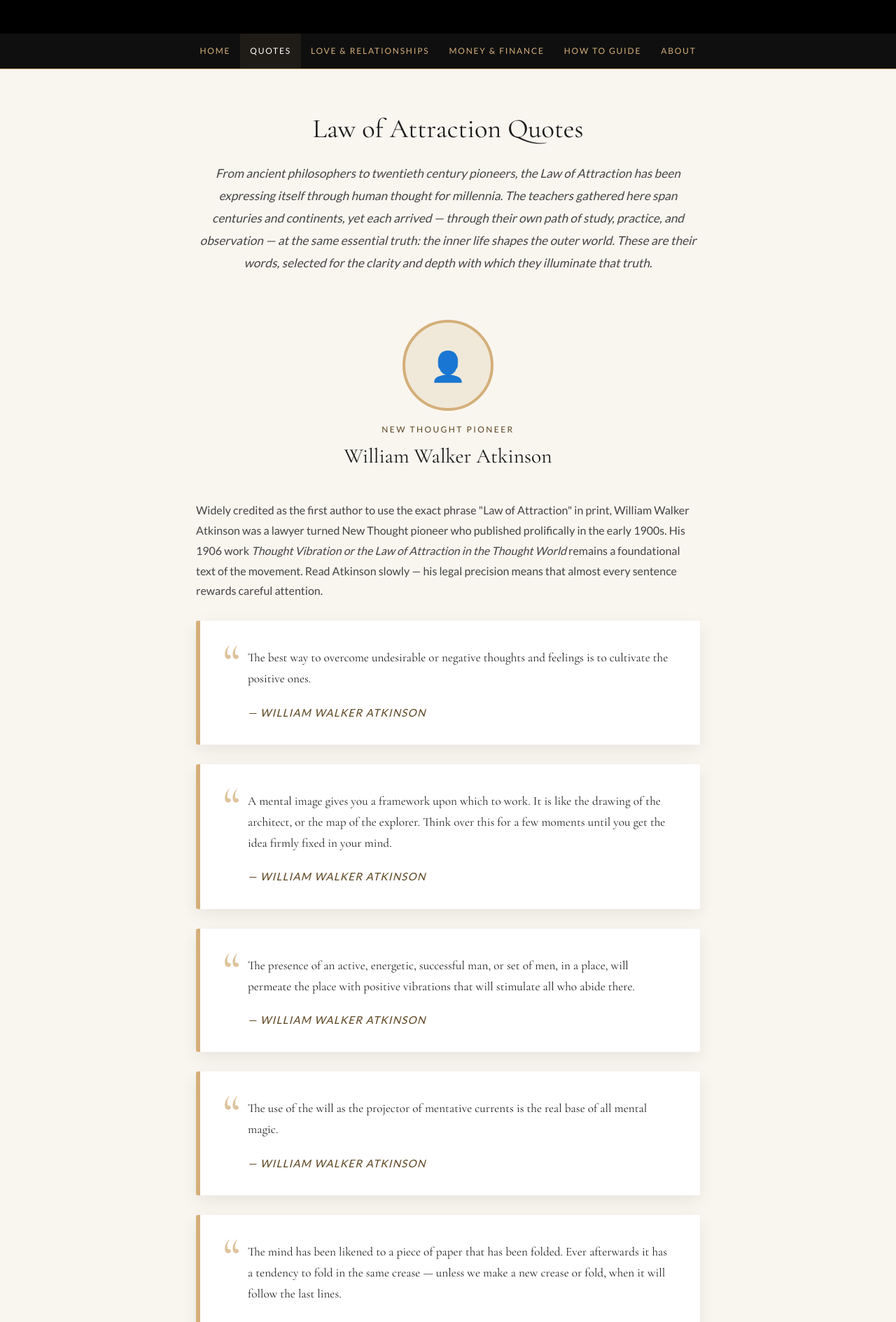
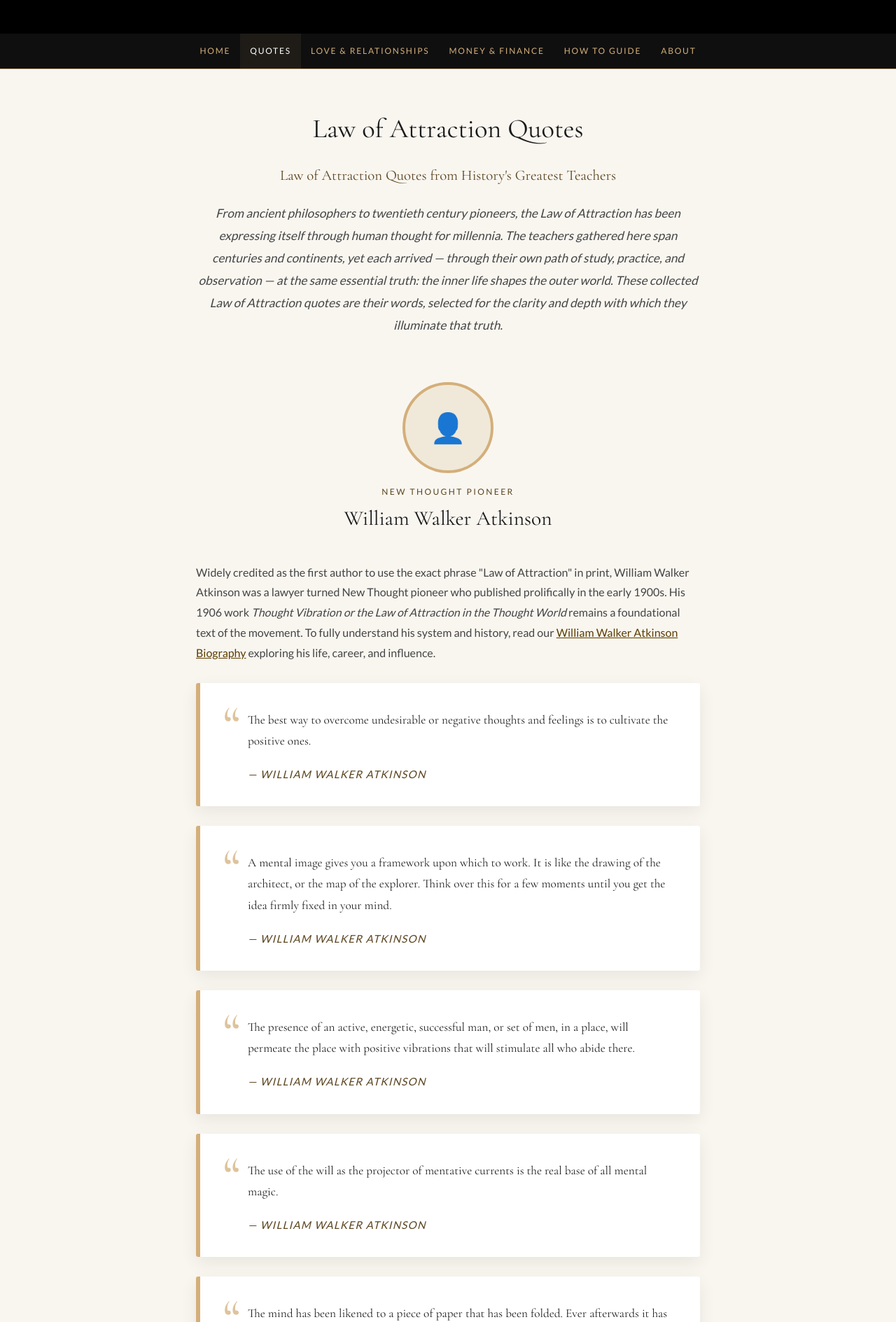
Before and after one commit to LOAC-Central/loacentral, a Jekyll site: the page built from law-of-attraction-quotes/index.html, in a window 1280 px wide. Shown: the part 350-2239 px from the top of the page at 70% size. Built offline with Jekyll 4.4.1, drawn with Linux system fonts in a browser that asks for light colours; some of the changed text lies outside the part shown.

Commit message:
Update index.html

```diff
--- a/law-of-attraction-quotes/index.html
+++ b/law-of-attraction-quotes/index.html
@@ -1,7 +1,7 @@
 ---
 layout: default
 title: "Law of Attraction Quotes | Law of Attraction Central"
-description: "A curated collection of transformative Law of Attraction quotes from historical figures and modern philosophers like Neville Goddard, Buddha, and Napoleon Hill."
+description: "Discover powerful Law of Attraction quotes from history's greatest teachers. Explore quotes on manifestation, mindset, and the inner life shaping outer reality."
 permalink: /law-of-attraction-quotes/
 redirect_from:
   - /wp-content/uploads/2013/07/Albert-Einstein-Energy.jpg
@@ -78,6 +78,14 @@ redirect_from:
     font-weight: 400;
     color: #1a1a1a;
     margin-bottom: 12px;
+  }
+
+  .page-intro h2 {
+    font-family: 'Cormorant Garamond', serif;
+    font-size: 1.3rem;
+    font-weight: 400;
+    color: #5c4520;
+    margin: 0 0 18px;
   }
 
   .page-intro p.lead {
@@ -218,7 +226,8 @@ redirect_from:
 
 <div class="page-intro">
   <h1>Law of Attraction Quotes</h1>
-  <p class="lead">From ancient philosophers to twentieth century pioneers, the Law of Attraction has been expressing itself through human thought for millennia. The teachers gathered here span centuries and continents, yet each arrived — through their own path of study, practice, and observation — at the same essential truth: the inner life shapes the outer world. These are their words, selected for the clarity and depth with which they illuminate that truth.</p>
+  <h2>Law of Attraction Quotes from History's Greatest Teachers</h2>
+  <p class="lead">From ancient philosophers to twentieth century pioneers, the Law of Attraction has been expressing itself through human thought for millennia. The teachers gathered here span centuries and continents, yet each arrived — through their own path of study, practice, and observation — at the same essential truth: the inner life shapes the outer world. These collected Law of Attraction quotes are their words, selected for the clarity and depth with which they illuminate that truth.</p>
 </div>
 
 <div class="page-wrapper">
@@ -230,7 +239,7 @@ redirect_from:
       <p class="author-label">NEW THOUGHT PIONEER</p>
       <h2 class="author-name">William Walker Atkinson</h2>
     </div>
-    <p class="author-bio">Widely credited as the first author to use the exact phrase "Law of Attraction" in print, William Walker Atkinson was a lawyer turned New Thought pioneer who published prolifically in the early 1900s. His 1906 work <em>Thought Vibration or the Law of Attraction in the Thought World</em> remains a foundational text of the movement. Read Atkinson slowly — his legal precision means that almost every sentence rewards careful attention.</p>
+    <p class="author-bio">Widely credited as the first author to use the exact phrase "Law of Attraction" in print, William Walker Atkinson was a lawyer turned New Thought pioneer who published prolifically in the early 1900s. His 1906 work <em>Thought Vibration or the Law of Attraction in the Thought World</em> remains a foundational text of the movement. To fully understand his system and history, read our <a href="https://www.lawofattractioncentral.net/law-of-attraction-quotes/william-walker-atkinson/" style="color:#5c3d00; text-decoration:underline; font-weight:500;">William Walker Atkinson Biography</a> exploring his life, career, and influence.</p>
     <blockquote class="quote">
       <p>The best way to overcome undesirable or negative thoughts and feelings is to cultivate the positive ones.</p>
       <cite>— William Walker Atkinson</cite>
@@ -546,7 +555,7 @@ redirect_from:
       <p class="author-label">NEW THOUGHT AUTHOR</p>
       <h2 class="author-name">Wallace D. Wattles</h2>
     </div>
-    <p class="author-bio">Wallace D. Wattles lived most of his life in obscurity, yet in his final years produced a body of work that has never gone out of print. <em>The Science of Getting Rich</em> (1910) was the direct inspiration for Rhonda Byrne's <em>The Secret</em>, making Wattles, more than any other single figure, the hidden source of the modern LOA revival. He died in 1911, never knowing the reach his words would eventually have. To fully understand his system and history, read our comprehensive <a href="/law-of-attraction-quotes/wallace-d-wattles/" style="color:#5c3d00; text-decoration:underline; font-weight:500;">Wallace D. Wattles Biography</a> exploring his life, methods, and political background. What made his work distinctive was its insistence that the Law operated like a science: consistent, learnable, and available to anyone regardless of circumstance.</p>
+    <p class="author-bio">Wallace D. Wattles lived most of his life in obscurity, yet in his final years produced a body of work that has never gone out of print. <em>The Science of Getting Rich</em> (1910) was the direct inspiration for Rhonda Byrne's <em>The Secret</em>, making Wattles, more than any other single figure, the hidden source of the modern LOA revival. He died in 1911, never knowing the reach his words would eventually have. To fully understand his system and history, read our in-depth <a href="/law-of-attraction-quotes/wallace-d-wattles/" style="color:#5c3d00; text-decoration:underline; font-weight:500;">Wallace D. Wattles Biography</a> exploring his life, methods, and political background. What made his work distinctive was its insistence that the Law operated like a science: consistent, learnable, and available to anyone regardless of circumstance.</p>
     <blockquote class="quote">
       <p>You can serve God and man in no more effective way than by getting rich; that is, if you get rich by the creative method and not by the competitive one.</p>
       <cite>— Wallace D. Wattles</cite>
```
